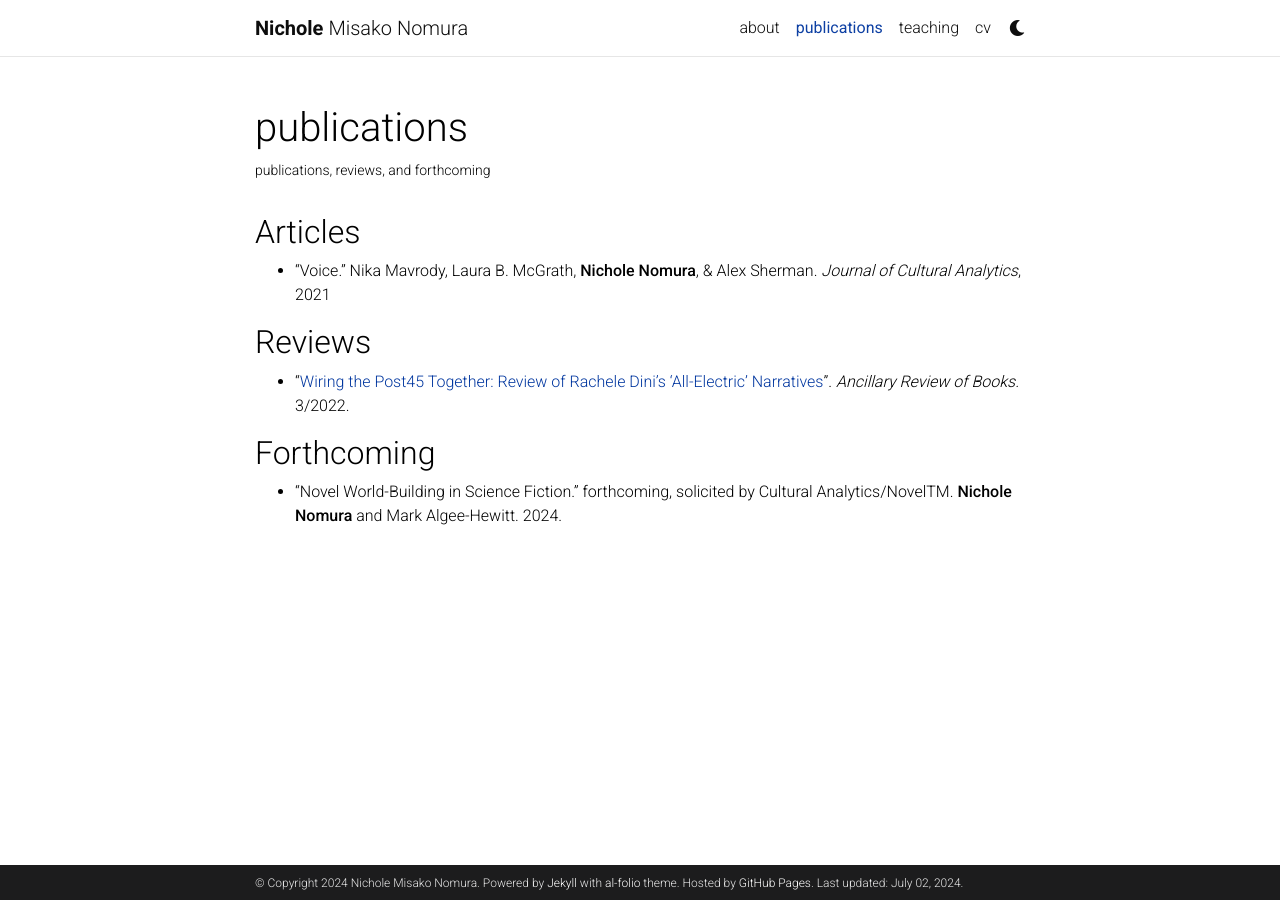
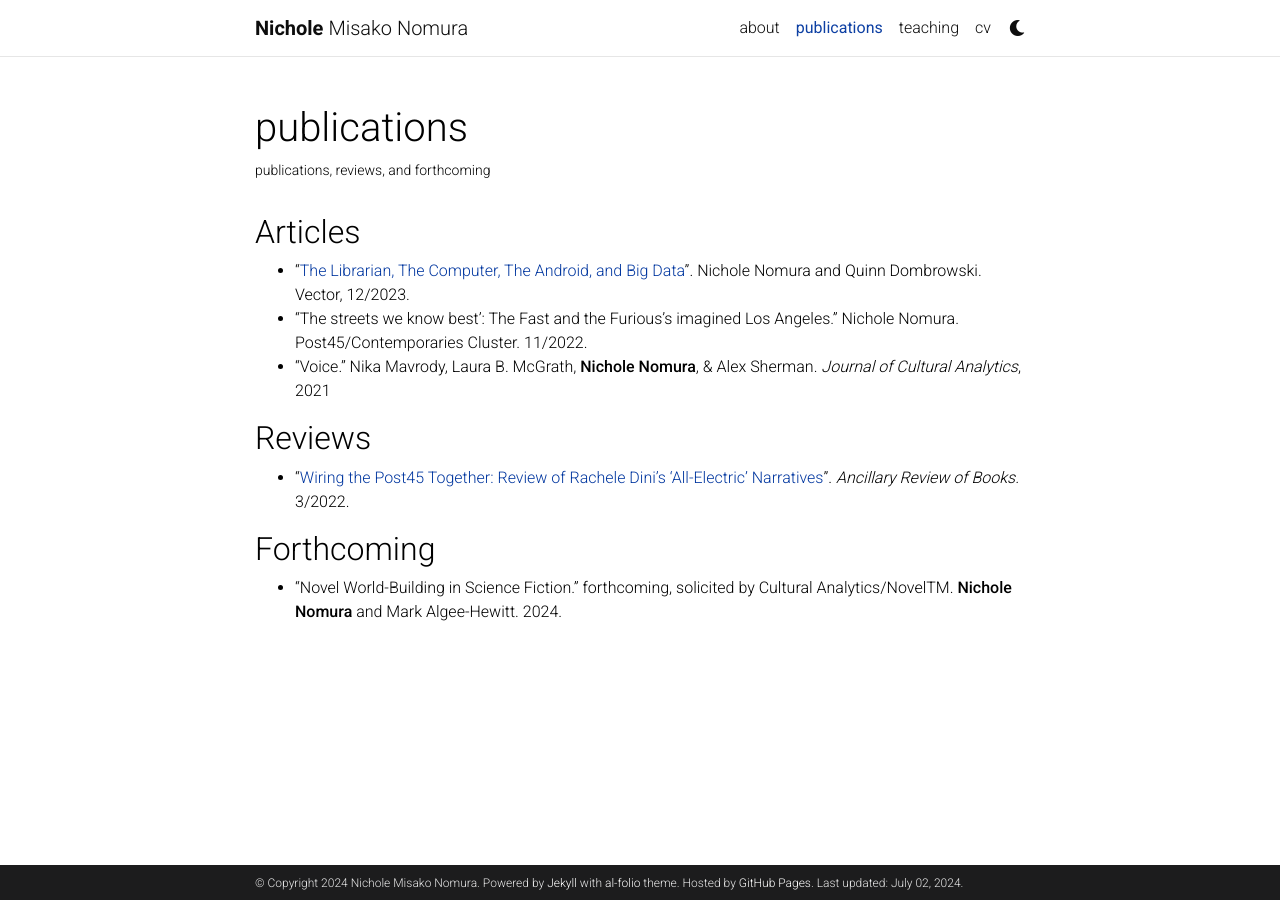
Before and after one commit to Nomura-N/Nomura-N.github.io, a Jekyll site: the page built from _pages/publications.md, in a window 1280 px wide. Built offline with Jekyll 4.4.1, drawn with Linux system fonts in a browser that asks for light colours; comment, search, counter and statistics services are not loaded; a style sheet for code colours, icons or effects is not loaded.

Commit message:
Update publications.md

```diff
--- a/_pages/publications.md
+++ b/_pages/publications.md
@@ -9,6 +9,8 @@ nav_order: 1
 ---
 
 ## Articles
+* "[The Librarian, The Computer, The Android, and Big Data](https://vector-bsfa.com/2023/12/02/the-librarian-the-computer-the-android-and-big-data/)". Nichole Nomura and Quinn Dombrowski. Vector, 12/2023.
+* “The streets we know best’: The Fast and the Furious’s imagined Los Angeles.” Nichole Nomura. Post45/Contemporaries Cluster. 11/2022.
 * "Voice." Nika Mavrody, Laura B. McGrath, **Nichole Nomura**, & Alex Sherman. *Journal of Cultural Analytics*, 2021
 
 ## Reviews
```
